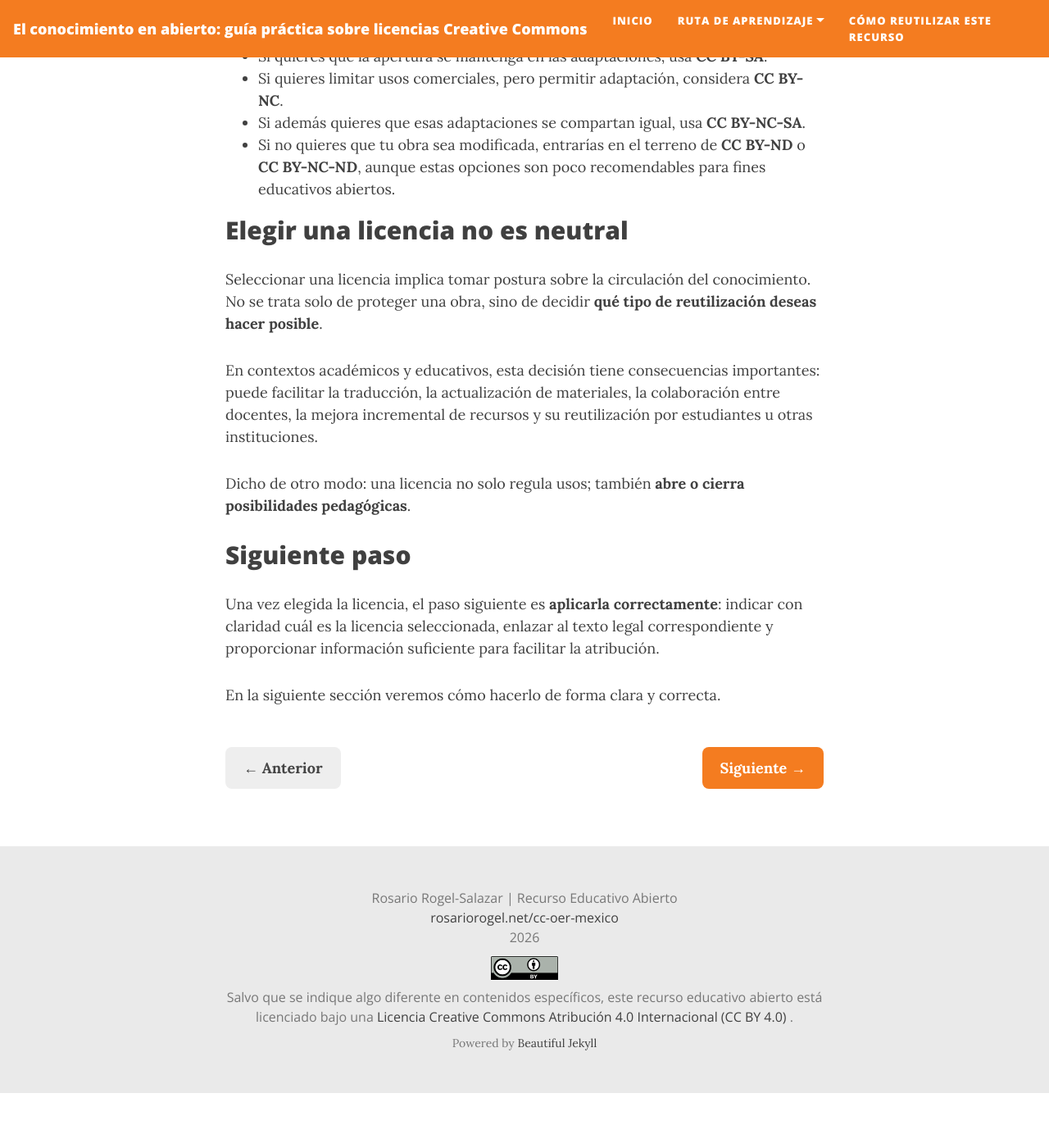
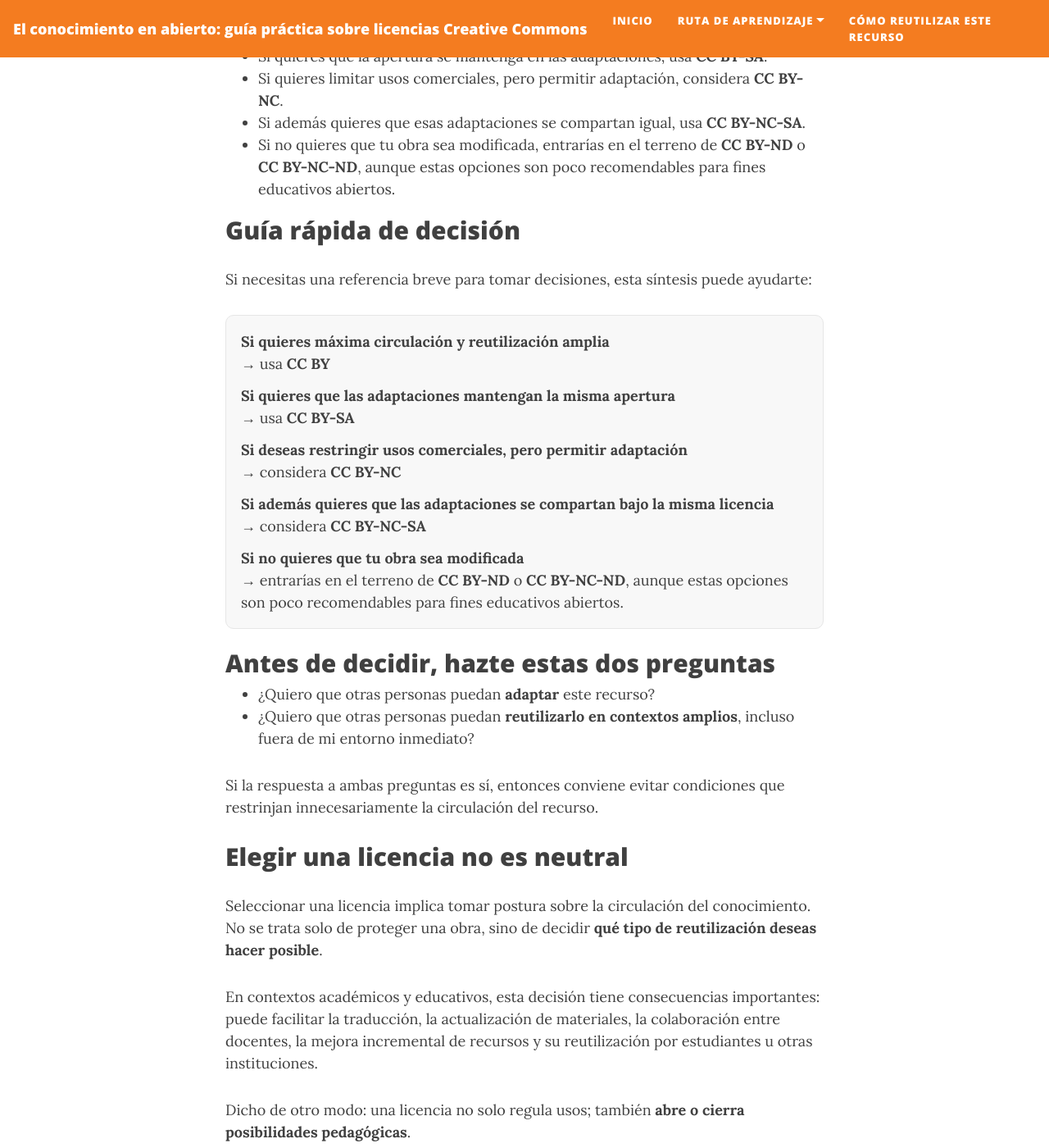
Before and after one commit to rosariorogel/cc-oer-mexico, a Jekyll site: the page built from _pages/como-elegir-licencia.md, in a window 1280 px wide and 1400 px high, scrolled down 5092 px. Shown: the whole window at 82% size. Built offline with Jekyll 4.4.1, drawn with Linux system fonts in a browser that asks for light colours; nearby versions of some CDN libraries; before the commit the page ends 6425 px from its top, so only the background shows below that.

Commit message:
Update como-elegir-licencia.md

```diff
--- a/_pages/como-elegir-licencia.md
+++ b/_pages/como-elegir-licencia.md
@@ -116,6 +116,36 @@
 - Si además quieres que esas adaptaciones se compartan igual, usa **CC BY-NC-SA**.
 - Si no quieres que tu obra sea modificada, entrarías en el terreno de **CC BY-ND** o **CC BY-NC-ND**, aunque estas opciones son poco recomendables para fines educativos abiertos.
 
+## Guía rápida de decisión
+
+Si necesitas una referencia breve para tomar decisiones, esta síntesis puede ayudarte:
+
+<div style="margin:25px 0; padding:18px; border-radius:10px; background-color:#f8f8f8; border:1px solid #e6e6e6;">
+
+<p style="margin:0 0 12px 0;"><strong>Si quieres máxima circulación y reutilización amplia</strong><br>
+→ usa <strong>CC BY</strong></p>
+
+<p style="margin:0 0 12px 0;"><strong>Si quieres que las adaptaciones mantengan la misma apertura</strong><br>
+→ usa <strong>CC BY-SA</strong></p>
+
+<p style="margin:0 0 12px 0;"><strong>Si deseas restringir usos comerciales, pero permitir adaptación</strong><br>
+→ considera <strong>CC BY-NC</strong></p>
+
+<p style="margin:0 0 12px 0;"><strong>Si además quieres que las adaptaciones se compartan bajo la misma licencia</strong><br>
+→ considera <strong>CC BY-NC-SA</strong></p>
+
+<p style="margin:0;"><strong>Si no quieres que tu obra sea modificada</strong><br>
+→ entrarías en el terreno de <strong>CC BY-ND</strong> o <strong>CC BY-NC-ND</strong>, aunque estas opciones son poco recomendables para fines educativos abiertos.</p>
+
+</div>
+
+## Antes de decidir, hazte estas dos preguntas
+
+- ¿Quiero que otras personas puedan **adaptar** este recurso?
+- ¿Quiero que otras personas puedan **reutilizarlo en contextos amplios**, incluso fuera de mi entorno inmediato?
+
+Si la respuesta a ambas preguntas es sí, entonces conviene evitar condiciones que restrinjan innecesariamente la circulación del recurso.
+
 ## Elegir una licencia no es neutral
 
 Seleccionar una licencia implica tomar postura sobre la circulación del conocimiento. No se trata solo de proteger una obra, sino de decidir **qué tipo de reutilización deseas hacer posible**.
```
